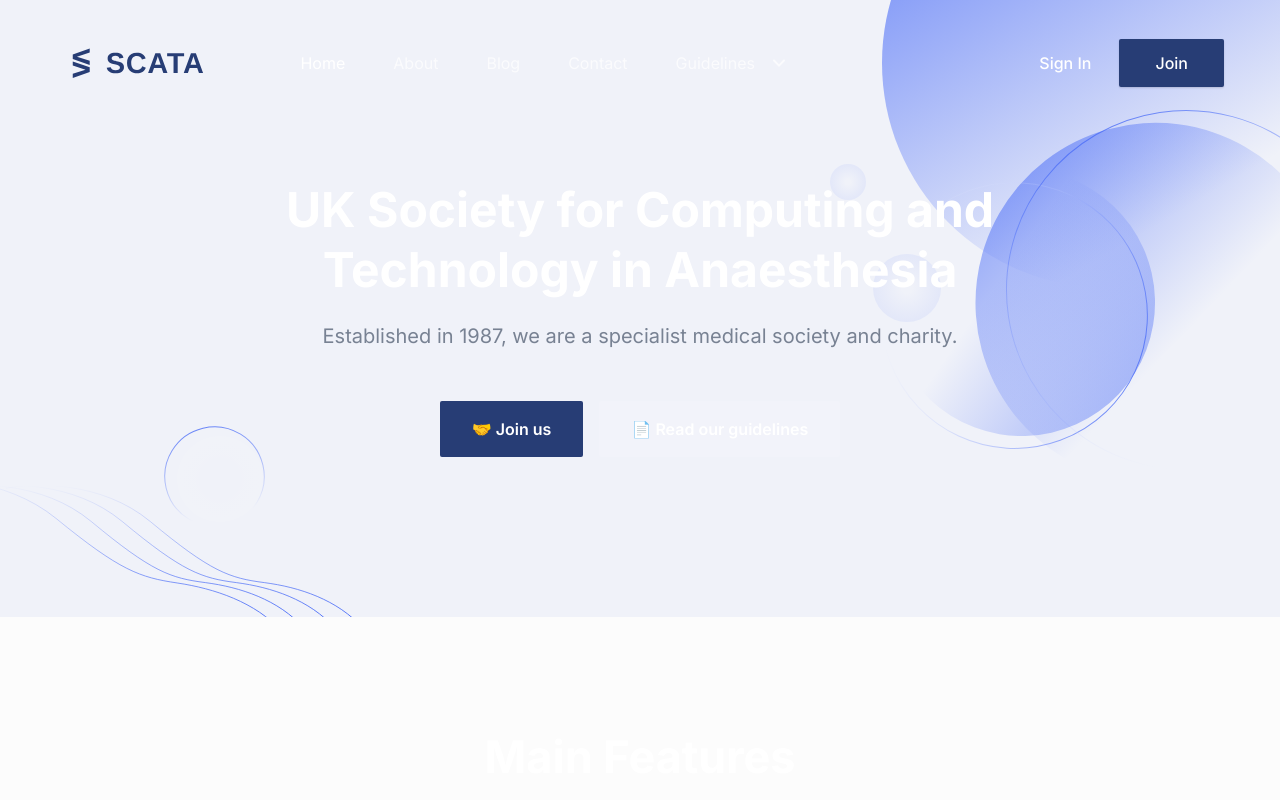
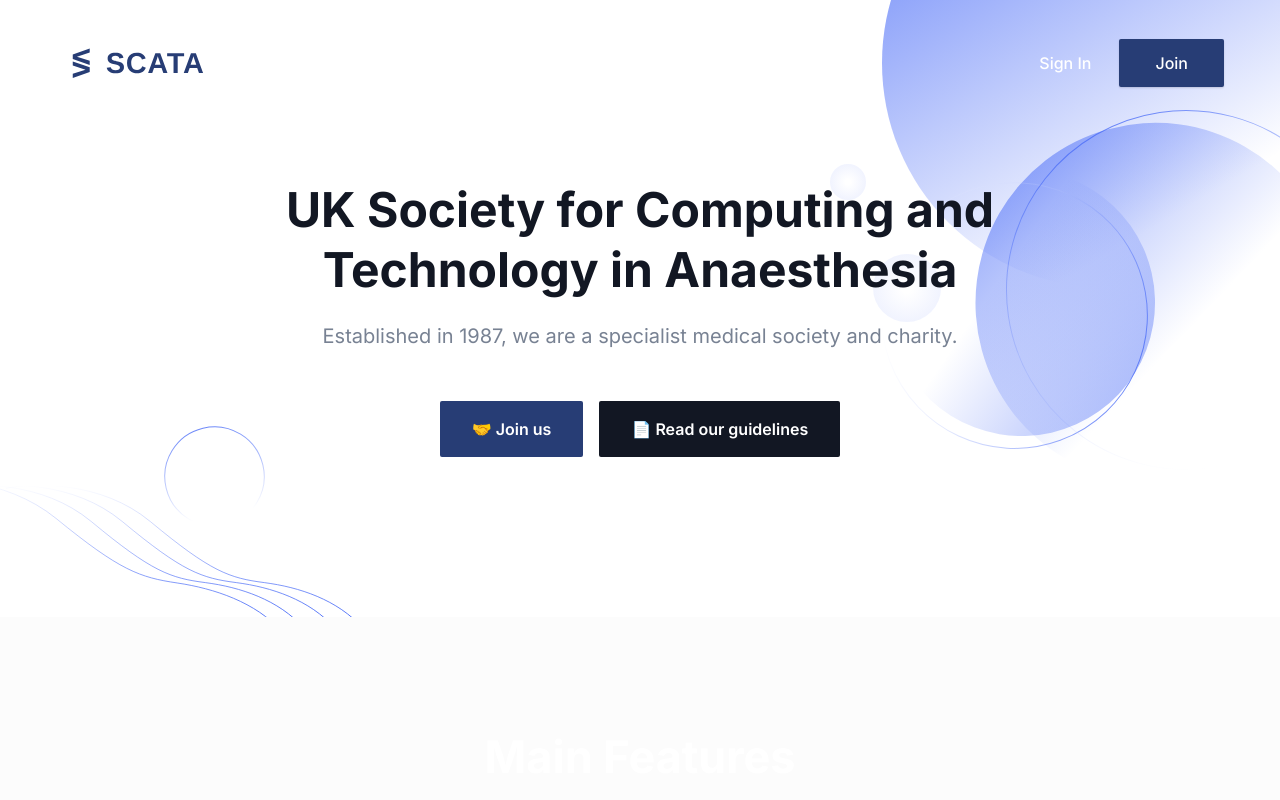
Before and after one commit to scatauk/website, a Next.js app: page / in a window 1280 px wide. Shown: the top 800 px of the page. Built offline with nearby package versions, Linux system fonts and the light colour scheme.

Commit message:
More dark mode removals

```diff
--- a/components/Header/index.tsx
+++ b/components/Header/index.tsx
@@ -43,7 +43,7 @@ const Header = () => {
       <header
         className={`header left-0 top-0 z-40 flex w-full items-center ${
           sticky
-            ? "dark:bg-gray-dark dark:shadow-sticky-dark fixed z-[9999] bg-white !bg-opacity-80 shadow-sticky backdrop-blur-sm transition"
+            ? "fixed z-[9999] bg-white !bg-opacity-80 shadow-sticky backdrop-blur-sm transition"
             : "absolute bg-transparent"
         }`}
       >
--- a/components/Hero/index.tsx
+++ b/components/Hero/index.tsx
@@ -5,7 +5,7 @@ const Hero = () => {
     <>
       <section
         id="home"
-        className="dark:bg-gray-dark relative z-10 overflow-hidden bg-white pb-16 pt-[120px] md:pb-[120px] md:pt-[150px] xl:pb-[160px] xl:pt-[180px] 2xl:pb-[200px] 2xl:pt-[210px]"
+        className="relative z-10 overflow-hidden bg-white pb-16 pt-[120px] md:pb-[120px] md:pt-[150px] xl:pb-[160px] xl:pt-[180px] 2xl:pb-[200px] 2xl:pt-[210px]"
       >
         <div className="container">
           <div className="-mx-4 flex flex-wrap">
@@ -14,10 +14,10 @@ const Hero = () => {
                 className="wow fadeInUp mx-auto max-w-[800px] text-center"
                 data-wow-delay=".2s"
               >
-                <h1 className="mb-5 text-3xl font-bold leading-tight text-black dark:text-white sm:text-4xl sm:leading-tight md:text-5xl md:leading-tight">
+                <h1 className="mb-5 text-3xl font-bold leading-tight text-black sm:text-4xl sm:leading-tight md:text-5xl md:leading-tight">
                   UK Society for Computing and Technology in Anaesthesia
                 </h1>
-                <p className="dark:text-body-color-dark mb-12 text-base !leading-relaxed text-body-color sm:text-lg md:text-xl">
+                <p className="mb-12 text-base !leading-relaxed text-body-color sm:text-lg md:text-xl">
                   Established in 1987, we are a specialist medical society and
                   charity.
                 </p>
@@ -30,7 +30,7 @@ const Hero = () => {
                   </Link>
                   <Link
                     href="https://github.com/NextJSTemplates/startup-nextjs"
-                    className="inline-block rounded-sm bg-black px-8 py-4 text-base font-semibold text-white duration-300 ease-in-out hover:bg-black/90 dark:bg-white/10 dark:text-white dark:hover:bg-white/5"
+                    className="inline-block rounded-sm bg-black px-8 py-4 text-base font-semibold text-white duration-300 ease-in-out hover:bg-black/90"
                   >
                     📄 Read our guidelines
                   </Link>
```
